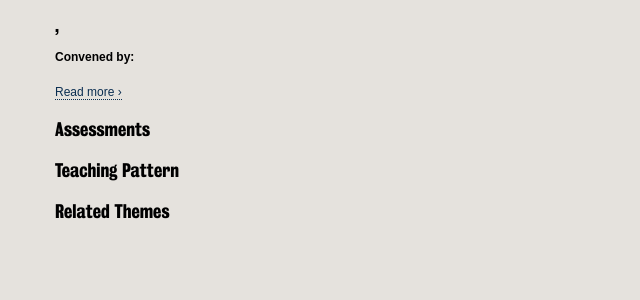
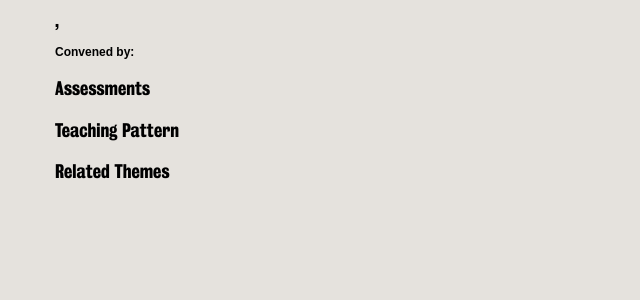
Before and after one commit to kingsdigitallab/kal-django, a Django app: template templates/kaldb/module_page.html in a window 1280 px wide. Shown: the top 300 px of the page, without its empty margins (0-640 px from the left). Run offline with Django 3.2, Linux system fonts and the light colour scheme; the template is opened without the code that fills it, so the values that code supplies are empty; some libraries are stand-ins or nearby versions.

Commit message:
Removed header and description.

```diff
--- a/templates/kaldb/module_page.html
+++ b/templates/kaldb/module_page.html
@@ -4,8 +4,6 @@
 <section class="main">
   <div class="row">
     <div class="large-12 columns">
-      <h2 class="kings-header" >{{ module.name }}</h2>
-
       <div class="rich-text">
         <h3 class="kings-subheader">
           {{ module.department }},
@@ -18,12 +16,6 @@
             {% if not forloop.last %}, {% endif %}
             {% endfor %}
           </strong>
-        </p>
-        <p>
-          {{ module.description|safe }}
-        </p>
-        <p class="kings-header">
-          <a href="{{ module.url }}" target="_blank">Read more &rsaquo;</a>
         </p>
       </div>
       <h3 class="kings-header">Assessments</h3>
```
